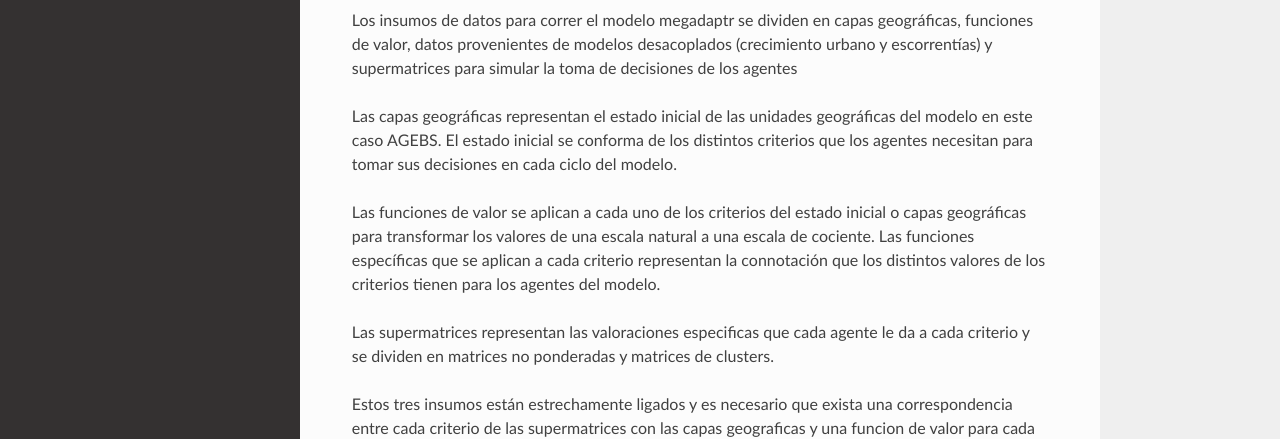
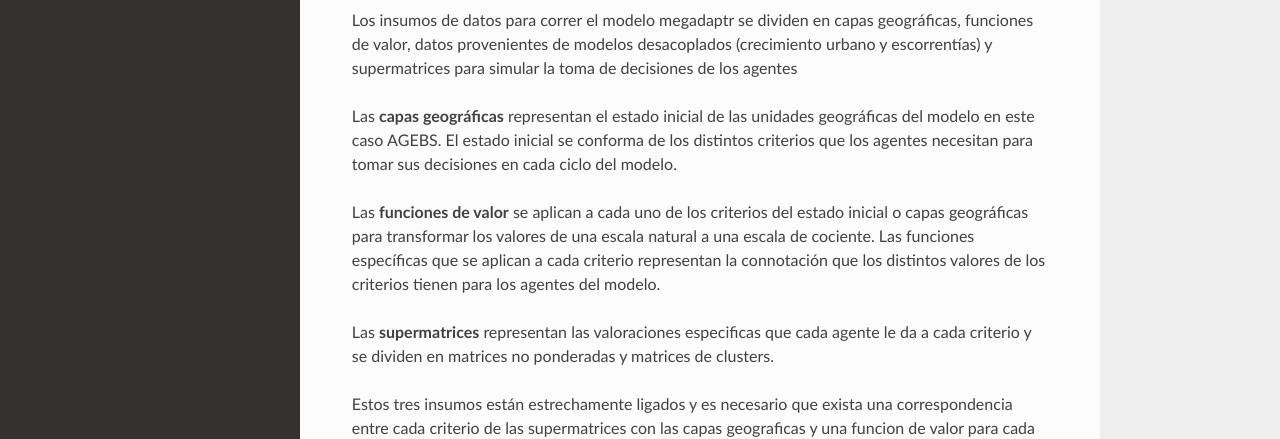
Before and after one commit to vichdzgeo/doc_megadapt, a Sphinx documentation site: the page built from docs/source/entradas.rst, in a window 1280 px wide and 1129 px high. Shown: the part 355-794 px from the top of the window. Built offline with Sphinx 7.4.7 and the Read the Docs theme 2.0.0, drawn with Linux system fonts in a browser that asks for light colours.

Commit message:
modificaciones

```diff
--- a/docs/source/entradas.rst
+++ b/docs/source/entradas.rst
@@ -13,11 +13,11 @@ Entradas
 
 Los insumos de datos para correr el modelo megadaptr se dividen en capas geográficas, funciones de valor, datos provenientes de modelos desacoplados (crecimiento urbano y escorrentías) y supermatrices para simular la toma de decisiones de los agentes
 
-Las capas geográficas representan el estado inicial de las unidades geográficas del modelo en este caso AGEBS. El estado inicial se conforma de los distintos criterios que los agentes necesitan para tomar sus decisiones en cada ciclo del modelo.
+Las **capas geográficas** representan el estado inicial de las unidades geográficas del modelo en este caso AGEBS. El estado inicial se conforma de los distintos criterios que los agentes necesitan para tomar sus decisiones en cada ciclo del modelo.
 
-Las funciones de valor se aplican a cada uno de los criterios del estado inicial o capas geográficas para transformar los valores de una escala natural a una escala de cociente. Las funciones específicas que se aplican a cada criterio representan la connotación que los distintos valores de los criterios tienen para los agentes del modelo.
+Las **funciones de valor** se aplican a cada uno de los criterios del estado inicial o capas geográficas para transformar los valores de una escala natural a una escala de cociente. Las funciones específicas que se aplican a cada criterio representan la connotación que los distintos valores de los criterios tienen para los agentes del modelo.
 
-Las supermatrices representan las valoraciones especificas que cada agente le da a cada criterio y se dividen en matrices no ponderadas y matrices de clusters.
+Las **supermatrices** representan las valoraciones especificas que cada agente le da a cada criterio y se dividen en matrices no ponderadas y matrices de clusters.
 
 Estos tres insumos están estrechamente ligados y es necesario que exista una correspondencia entre cada criterio de las supermatrices con las capas geograficas y una funcion de valor para cada una de ellas. Dada la estrecha relación de estos tres insumos se recomienda crear tablas que permitan verificar la correspondencia y consistencia de de estos tres insumos básicos.
 
```
